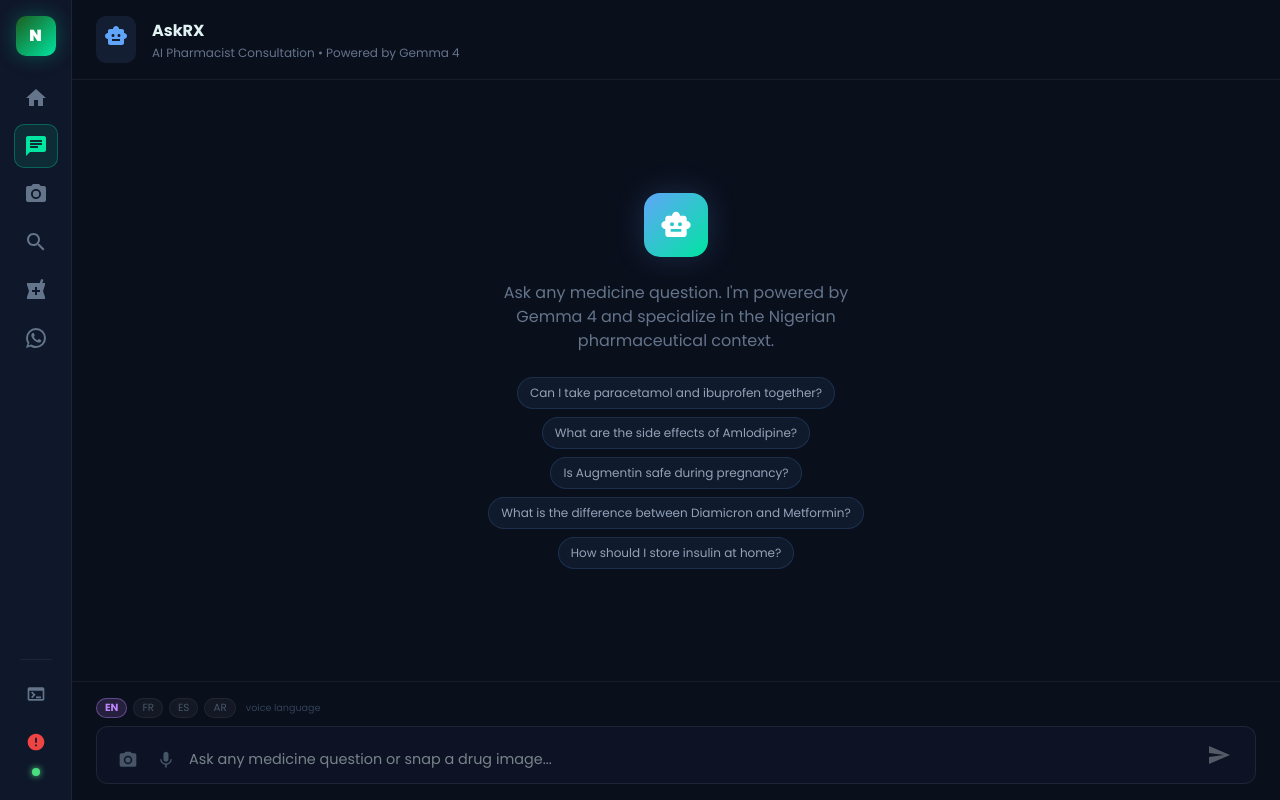
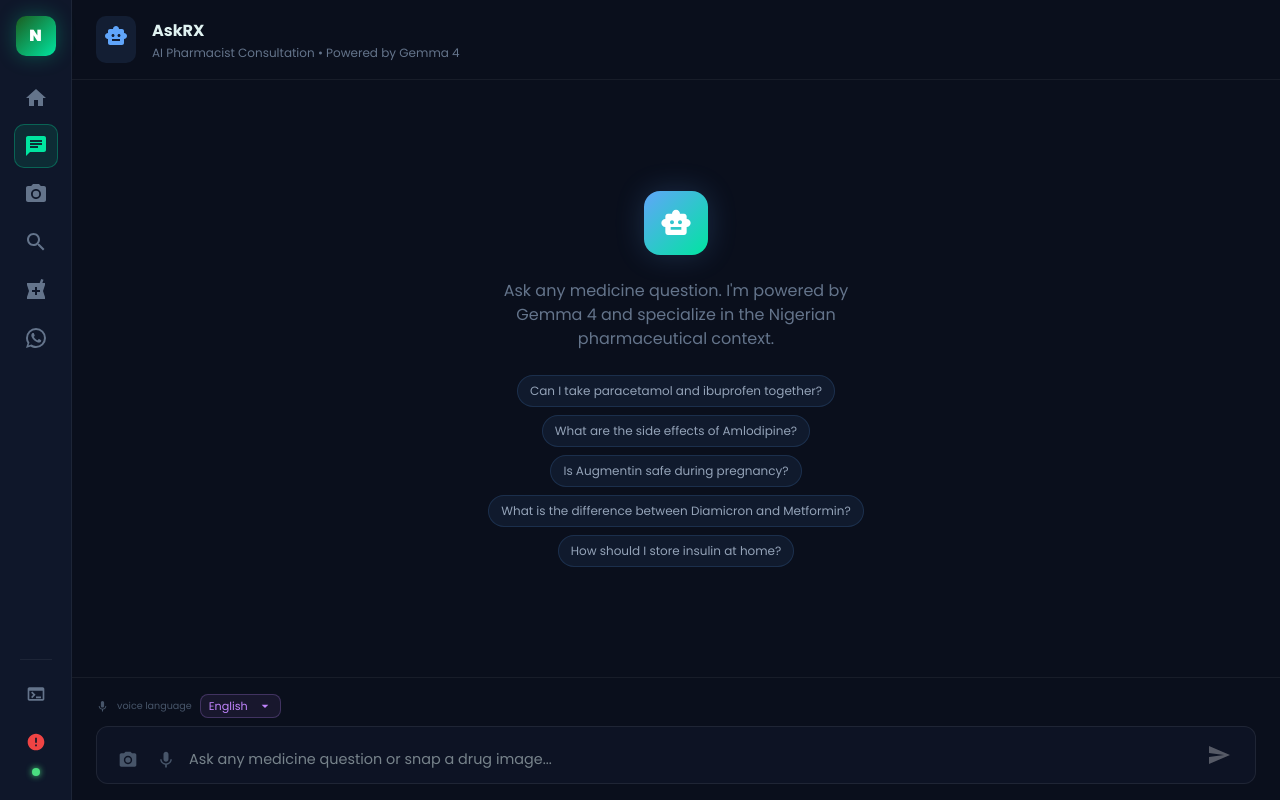
Before and after one commit to Surge-Ogiemudia/pharmastackx-nexus, a Next.js app: page /ask-rx in a window 1280 px wide. Built offline with nearby package versions, Linux system fonts and the light colour scheme.

Commit message:
feat: replace voice language chips with dropdown including all languages
Single Select dropdown replaces 4 chip tiles. Now includes 9 languages:
English, French, Spanish, Arabic, Portuguese, Swahili, Yoruba, Igbo, Hausa.
Brain's correctTranscript updated to recognise all 9 language codes.

```diff
--- a/src/app/ask-rx/page.tsx
+++ b/src/app/ask-rx/page.tsx
@@ -10,6 +10,8 @@
   CircularProgress,
   Chip,
   Button,
+  Select,
+  MenuItem,
 } from '@mui/material';
 import SendIcon from '@mui/icons-material/Send';
 import SmartToyIcon from '@mui/icons-material/SmartToy';
@@ -506,34 +508,56 @@
             </IconButton>
           </Box>
         )}
-        {/* Language selector — only visible when mic is active or about to be used */}
-        <Box sx={{ display: 'flex', gap: 0.75, mb: 1, flexWrap: 'wrap' }}>
-          {[
-            { code: 'en-US', label: 'EN' },
-            { code: 'fr-FR', label: 'FR' },
-            { code: 'es-ES', label: 'ES' },
-            { code: 'ar', label: 'AR' },
-          ].map((lang) => (
-            <Chip
-              key={lang.code}
-              label={lang.label}
-              size="small"
-              onClick={() => setSpeechLang(lang.code)}
-              sx={{
-                fontSize: '0.65rem',
-                height: 20,
-                cursor: 'pointer',
-                bgcolor: speechLang === lang.code ? 'rgba(192,132,252,0.15)' : 'rgba(255,255,255,0.04)',
-                color: speechLang === lang.code ? '#C084FC' : '#475569',
-                border: `1px solid ${speechLang === lang.code ? 'rgba(192,132,252,0.4)' : 'rgba(255,255,255,0.06)'}`,
-                fontWeight: speechLang === lang.code ? 700 : 400,
-                '&:hover': { bgcolor: 'rgba(192,132,252,0.1)', color: '#C084FC' },
-              }}
-            />
-          ))}
-          <Typography sx={{ fontSize: '0.6rem', color: '#334155', alignSelf: 'center', ml: 0.5 }}>
-            voice language
-          </Typography>
+        {/* Language selector — single dropdown */}
+        <Box sx={{ display: 'flex', alignItems: 'center', gap: 1, mb: 1 }}>
+          <MicIcon sx={{ fontSize: 13, color: '#475569' }} />
+          <Typography sx={{ fontSize: '0.6rem', color: '#475569' }}>voice language</Typography>
+          <Select
+            value={speechLang}
+            onChange={(e) => setSpeechLang(e.target.value)}
+            size="small"
+            variant="outlined"
+            sx={{
+              fontSize: '0.7rem',
+              height: 24,
+              color: '#C084FC',
+              bgcolor: 'rgba(192,132,252,0.08)',
+              border: '1px solid rgba(192,132,252,0.25)',
+              borderRadius: '8px',
+              '& .MuiOutlinedInput-notchedOutline': { border: 'none' },
+              '& .MuiSelect-select': { py: 0, px: 1 },
+              '& .MuiSvgIcon-root': { color: '#C084FC', fontSize: 16 },
+            }}
+            MenuProps={{
+              slotProps: {
+                paper: {
+                  sx: {
+                    bgcolor: '#1A2540',
+                    border: '1px solid rgba(255,255,255,0.08)',
+                    borderRadius: '10px',
+                    mt: 0.5,
+                    '& .MuiMenuItem-root': {
+                      fontSize: '0.8rem',
+                      color: '#CBD5E1',
+                      py: 0.75,
+                      '&:hover': { bgcolor: 'rgba(192,132,252,0.1)', color: '#E0F2F1' },
+                      '&.Mui-selected': { bgcolor: 'rgba(192,132,252,0.15)', color: '#C084FC', fontWeight: 700 },
+                    },
+                  },
+                },
+              },
+            }}
+          >
+            <MenuItem value="en-US">English</MenuItem>
+            <MenuItem value="fr-FR">French</MenuItem>
+            <MenuItem value="es-ES">Spanish</MenuItem>
+            <MenuItem value="ar">Arabic</MenuItem>
+            <MenuItem value="pt-BR">Portuguese</MenuItem>
+            <MenuItem value="sw">Swahili</MenuItem>
+            <MenuItem value="yo">Yoruba</MenuItem>
+            <MenuItem value="ig">Igbo</MenuItem>
+            <MenuItem value="ha">Hausa</MenuItem>
+          </Select>
         </Box>
 
         <Box sx={{
--- a/src/lib/nexus-brain.ts
+++ b/src/lib/nexus-brain.ts
@@ -435,7 +435,12 @@
     if (!rawTranscript.trim()) return rawTranscript;
 
     const isEnglish = lang.startsWith('en');
-    const langName = lang === 'fr-FR' ? 'French' : lang === 'es-ES' ? 'Spanish' : lang === 'ar' ? 'Arabic' : 'English';
+    const LANG_NAMES: Record<string, string> = {
+      'fr-FR': 'French', 'es-ES': 'Spanish', 'ar': 'Arabic',
+      'pt-BR': 'Portuguese', 'sw': 'Swahili',
+      'yo': 'Yoruba', 'ig': 'Igbo', 'ha': 'Hausa',
+    };
+    const langName = LANG_NAMES[lang] ?? 'English';
     nexusLogger.emit('INFERENCE', `🎙️ Gemma 4 E2B ${isEnglish ? 'correcting' : `translating from ${langName}`}: "${rawTranscript.substring(0, 50)}"`);
 
     const prompt = isEnglish
```
